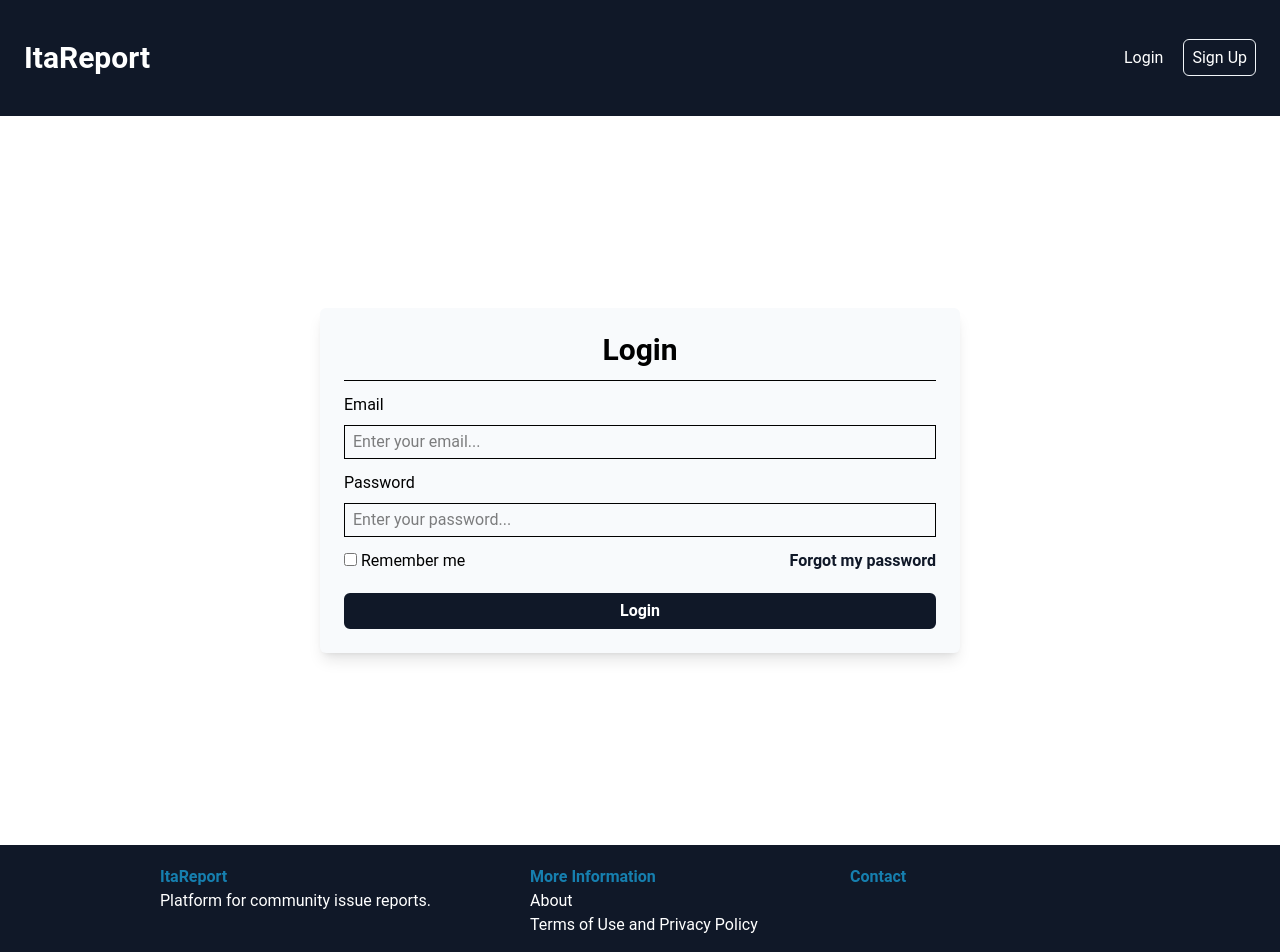
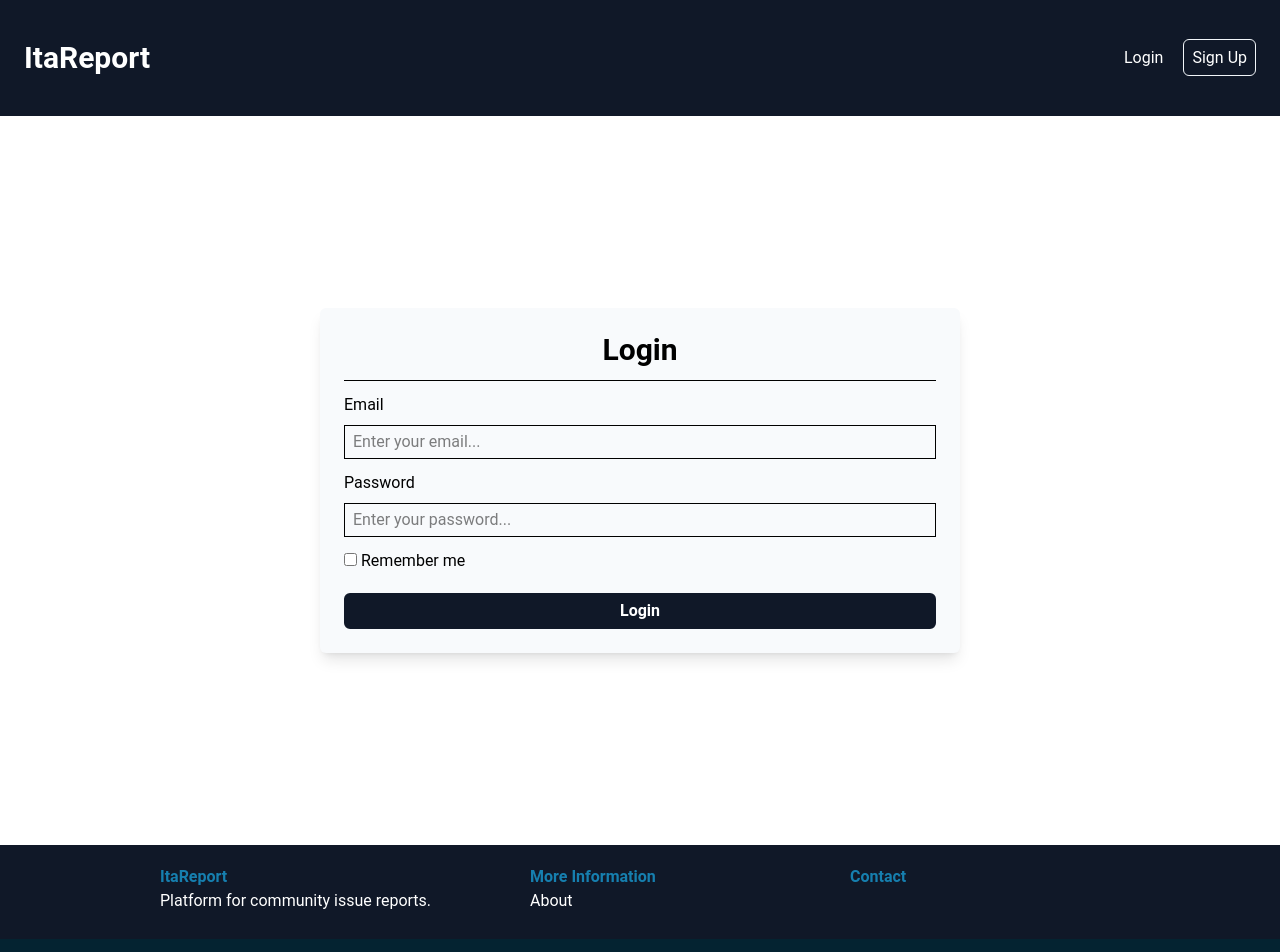
Before and after one commit to EricmesquiBR/itareport-api, a React (Vite) app in the folder apps/web/: page /login in a window 1280 px wide. Shown: the top 952 px of the page. Built offline with nearby package versions, Linux system fonts and the light colour scheme; no server answers.

Commit message:
fix(web): remove dead links from footer and login page
- Remove /terms link from footer — page does not exist
- Remove 'Forgot my password' link from login — no recovery flow exists

Closes #28

```diff
--- a/apps/web/src/components/footer.tsx
+++ b/apps/web/src/components/footer.tsx
@@ -11,9 +11,6 @@ export default function Footer() {
           <ul>
             <li>
               <a href="/about">About</a>
-            </li>
-            <li>
-              <a href="/terms">Terms of Use and Privacy Policy</a>
             </li>
           </ul>
         </div>
--- a/apps/web/src/routes/login.tsx
+++ b/apps/web/src/routes/login.tsx
@@ -62,16 +62,9 @@ function Login() {
             onChange={(e) => setPassword(e.target.value)}
           />
         </div>
-        <div className="mt-3 flex justify-between items-center">
-          <div>
-            <input type="checkbox" />
-            <label className="ps-1">Remember me</label>
-          </div>
-          <div>
-            <a href="#" className="text-gray-900 font-semibold">
-              Forgot my password
-            </a>
-          </div>
+        <div className="mt-3">
+          <input type="checkbox" />
+          <label className="ps-1">Remember me</label>
         </div>
         <div className="mt-5">
           <button
```
